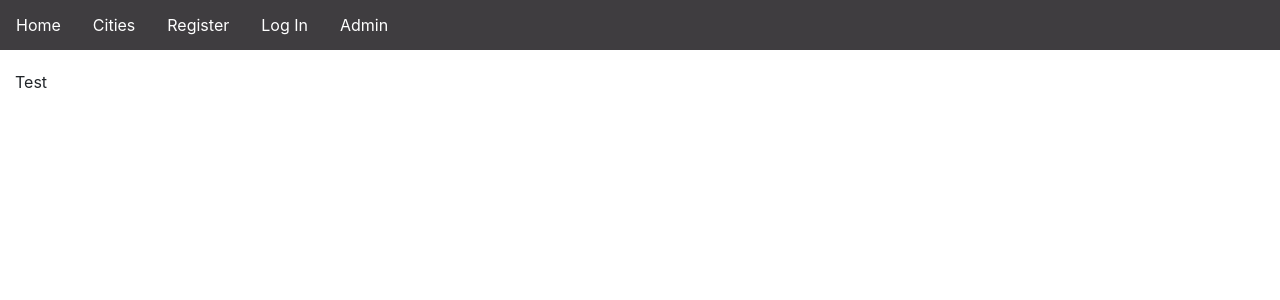
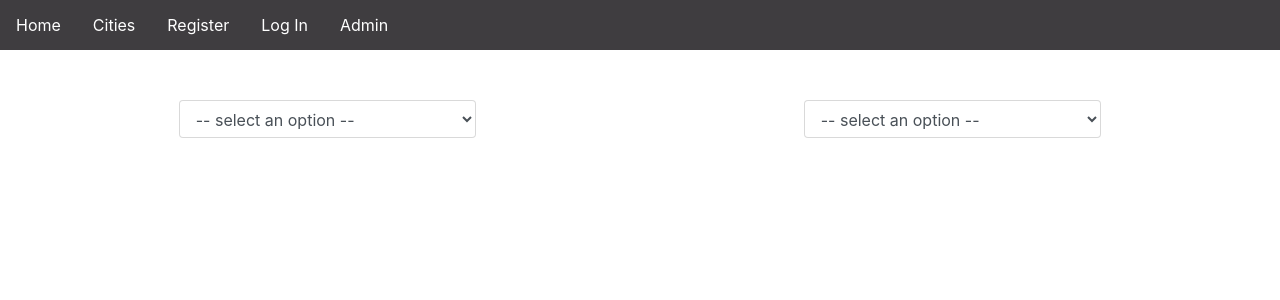
Before and after one commit to jiashengc/IFB299, a Django app: template smartcity/templates/compare_location/compare.html in a window 1280 px wide. Shown: the top 300 px of the page. Run offline with Django 3.2, Linux system fonts and the light colour scheme; the template is opened without the code that fills it: values that come from a table or form of the project are taken from there, others are empty; data comes from the database, SQL or seed files in the repository; parts of the project's set-up code (start-up, migrations or seed data) failed here and were passed over; some libraries are stand-ins or nearby versions.

Commit message:
Append options into selector

```diff
--- a/smartcity/templates/compare_location/compare.html
+++ b/smartcity/templates/compare_location/compare.html
@@ -8,18 +8,50 @@
 
 </head>
 <body>
-    Test
+    <div class="container-fluid">
+        <div class="row location-compare">
+
+            <div class="col-6">
+                <select class="form-control location-chooser" id="left-chooser">
+                    <option disabled selected value> -- select an option -- </option>
+                </select>
+            </div>
+
+            <div class="col-6">
+                <select class="form-control location-chooser" id="right-chooser">
+                    <option disabled selected value> -- select an option -- </option>
+                </select>
+            </div>
+
+        </div>
+    </div>
 </body>
 <style>
+    .location-compare {
+        margin-top: 50px;
+    }
 
+    .location-chooser {
+        width: 50%;
+        min-width: 200px;
+        max-width: 450px;
+        margin: 0 auto;
+    }
 </style>
 <script>
     window.cities = {{ cities | safe}};
     window.locations = {{ locations | safe }};
 
+    optionString = "";
     for (let i = 0; i < locations.length; i++) {
-        locations[i].fields.city -= 1;
+        optionString += "<option value=" + locations[i].pk + ">" + locations[i].fields.name + "</option>";
     }
+
+    let choosers = document.getElementsByClassName("location-chooser");
+    for (let i = 0; i < choosers.length; i++) {
+        choosers[i].innerHTML += optionString;
+    }
+
 </script>
 </html>
 {% endblock %}
```
